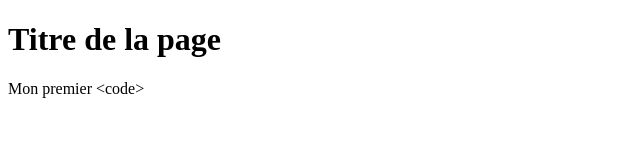
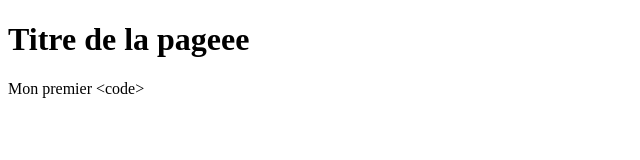
Before and after one commit to courluc/first-repo, a plain HTML site: page index.html in a window 1280 px wide. Shown: the full height of the page, 0-640 px from the left. Drawn offline with Linux system fonts and the light colour scheme.

Commit message:
copie 1 er code

```diff
--- a/index.html
+++ b/index.html
@@ -20,7 +20,7 @@
     <link rel="manifest" href="./site.webmanifest">
 </head>
 <body>
-<h1>Titre de la page</h1>
+<h1>Titre de la pageee</h1>
 <p>Mon premier &lt;code&gt;</p>
 </body>
 </html>
```
